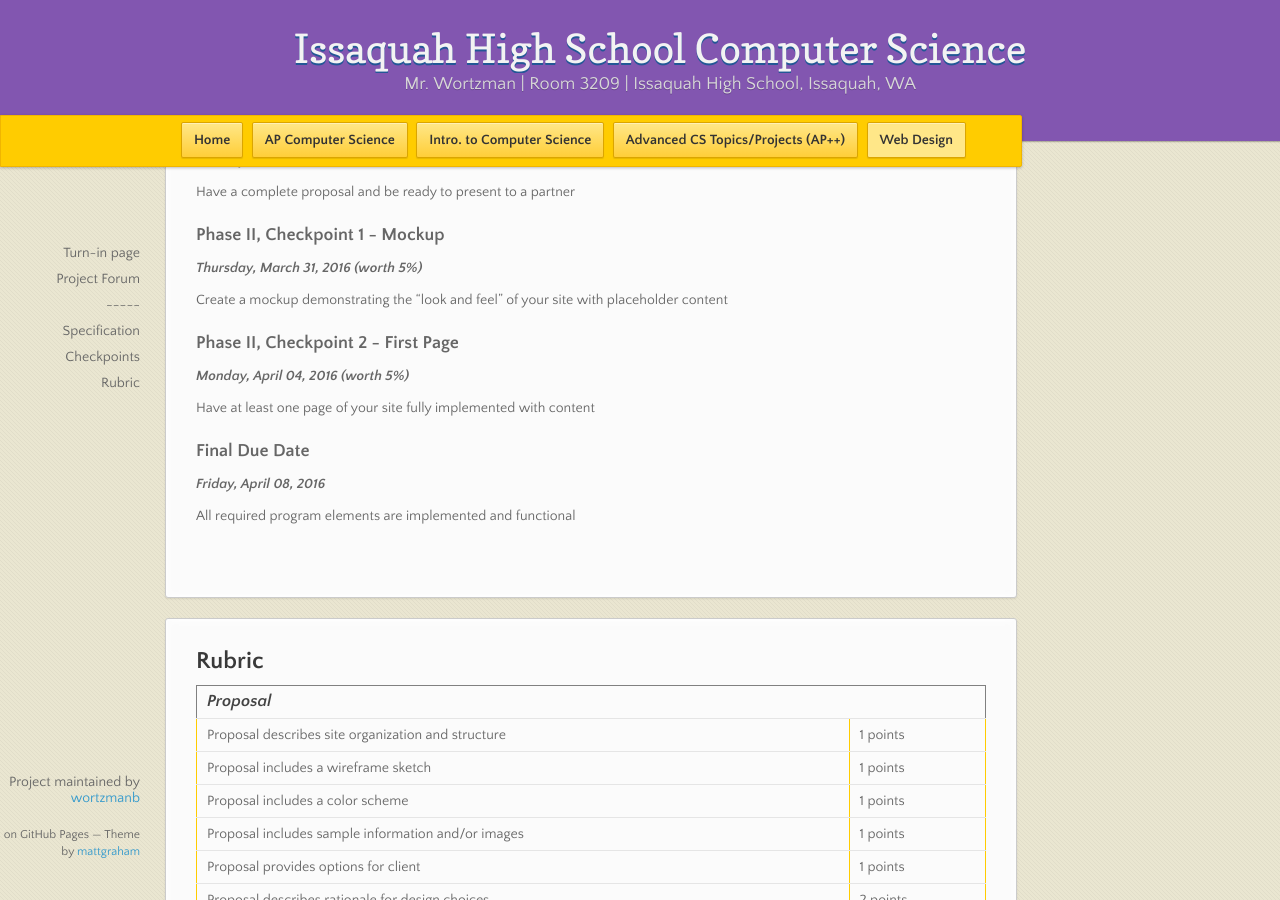
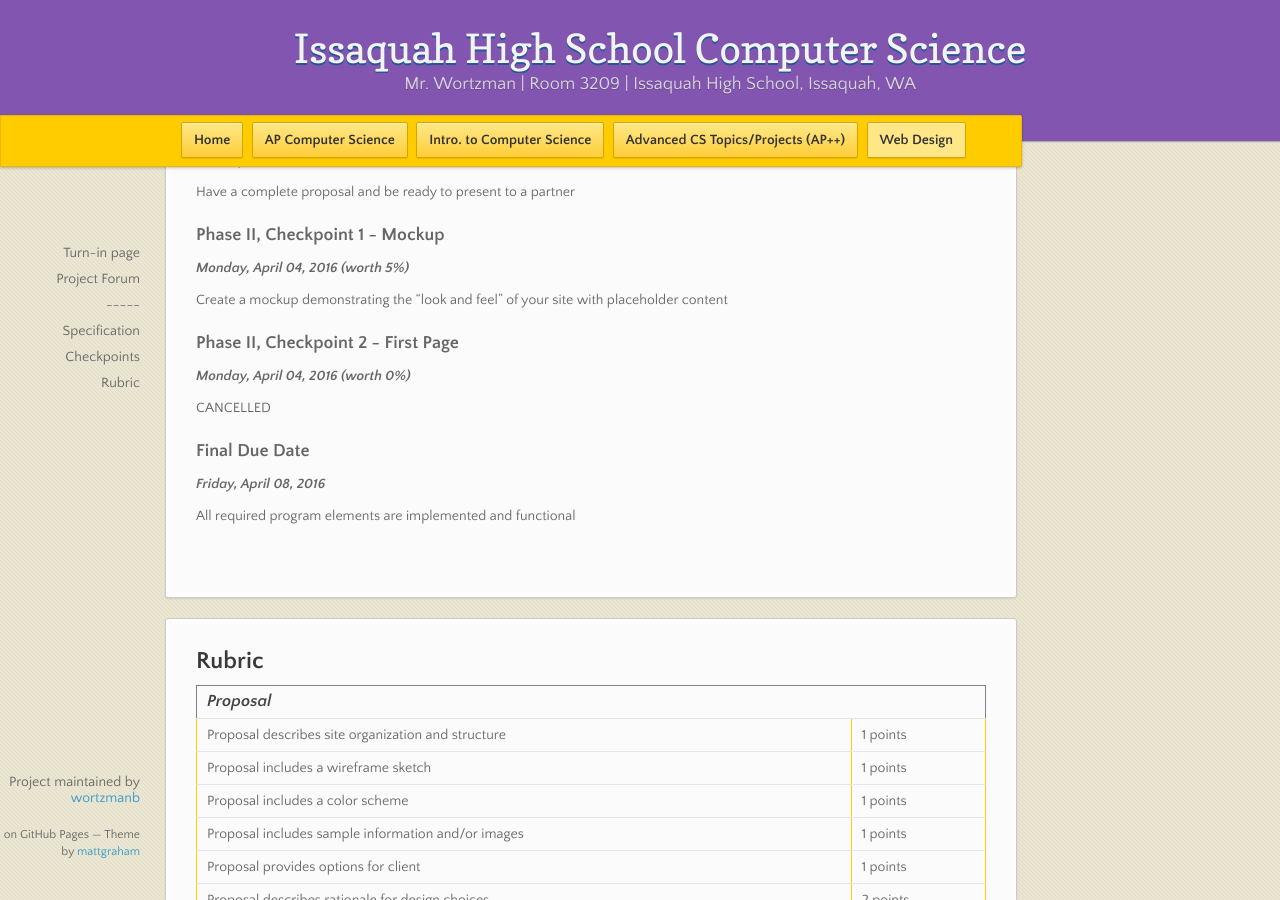
Before and after one commit to stutlerk/ihs-website, a Jekyll site: the page built from _web/projects/proj2.md, in a window 1280 px wide and 900 px high, scrolled down 2010 px. Built offline with Jekyll 4.4.1, drawn with Linux system fonts in a browser that asks for light colours; nearby versions of some CDN libraries; some of the changed text lies outside the part shown.

Commit message:
Modify web project 2 for cancelled checkpoint.

```diff
--- a/_web/projects/proj2.md
+++ b/_web/projects/proj2.md
@@ -14,16 +14,16 @@
     value: 2.5%
     description: Have a complete proposal and be ready to present to a partner
   - title: Phase II, Checkpoint 1 - Mockup
-    date: 2016-03-31
+    date: 2016-04-04
     value: 5%
     description: Create a mockup demonstrating the “look and feel” of your site with placeholder content
   - title: Phase II, Checkpoint 2 - First Page
     date: 2016-04-04
-    value: 5%
-    description: Have at least one page of your site fully implemented with content
+    value: 0%
+    description: CANCELLED
 
 rubric:
-  total: 40
+  total: 38
   proposal:
     criteria:
       - criterion: Proposal describes site organization and structure
@@ -82,11 +82,9 @@
         value: 1
       - criterion: Proposal (3/28)
         value: 1
-      - criterion: Checkpoint 1 (3/31)
+      - criterion: Checkpoint 1 (4/04
         value: 2
-      - criterion: Checkpoint 2 (4/04)
-        value: 2
-    total: 17
+    total: 15
 ---
 ### Overview
 Tourism is a key source of income for any state, and Washington is no exception.  In 2011 alone, the tourism industry in Washington generated $1.8 billion in tax revenue for state and local governments (source: [http://whytourismmatters.com/](http://whytourismmatters.com/)).  In today’s modern world, with an increasing percentage of travel decisions and arrangements being made online, having an attractive, intuitive, and useful website to attract visitors is key to a state’s financial health.
```
